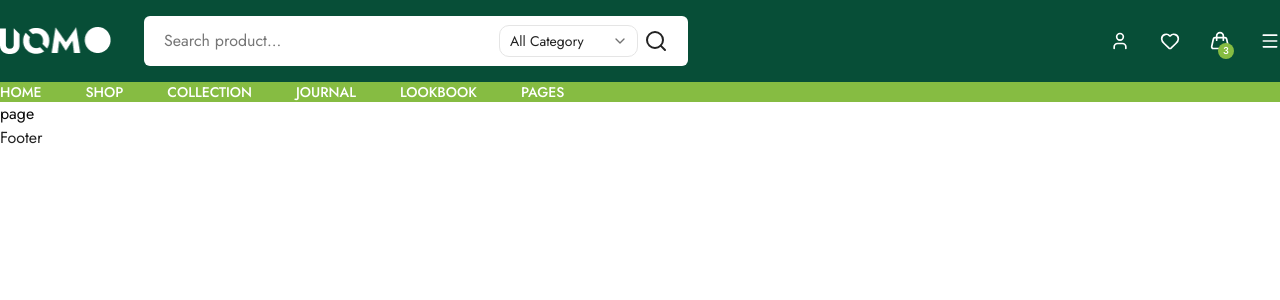
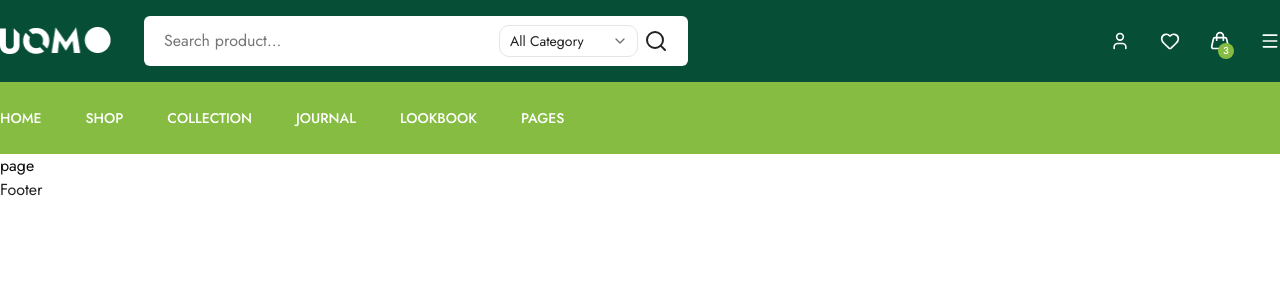
Before and after one commit to moshiurhossain/uomo-nextjs, a Next.js app: page / in a window 1280 px wide. Shown: the top 300 px of the page. Built offline with nearby package versions, Linux system fonts and the light colour scheme.

Commit message:
navbar hover animation added

```diff
--- a/src/app/globals.css
+++ b/src/app/globals.css
@@ -135,3 +135,21 @@
     @apply font-sans;
   }
 }
+
+@layer components {
+  .listitem {
+    @apply relative text-sm font-medium leading-6
+      after:content-['']
+      after:absolute
+      after:left-1/2
+      after:-translate-x-1/2
+      after:bottom-0
+      after:w-0
+      after:h-0.5
+      after:bg-white
+      after:transition-all
+      after:duration-300
+      after:ease-in-out
+      hover:after:w-full;
+  }
+}
--- a/src/components/layout/header/Navbar.jsx
+++ b/src/components/layout/header/Navbar.jsx
@@ -14,13 +14,13 @@ const menuItems = [
 const Navbar = () => {
 
   return (
-    <div className='bg-secondary'>
+    <div className='bg-secondary py-6'>
         <Container>
          <div>
-             <ul className='flex text-white gap-11 text-sm font-medium'>
+             <ul className='flex text-white gap-11  '>
             {menuItems.map((item)=>(
 
-                <li key={item.id}>
+                <li key={item.id} className='listitem'>
                     <Link href={`/${item.label.toLocaleLowerCase()}`}>{item.label}</Link>
                 </li>
 
```
